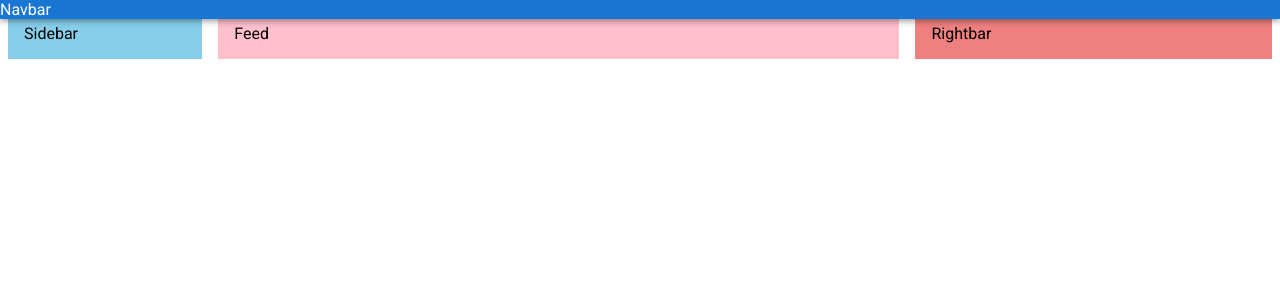
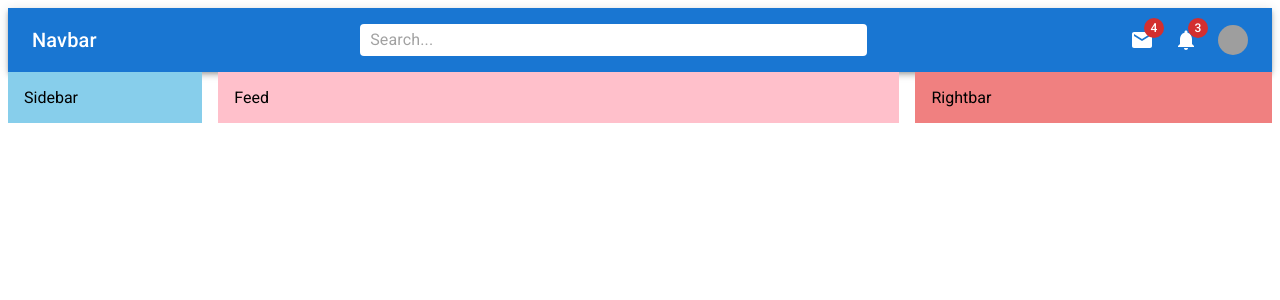
Before and after one commit to SalasDelil/mui-app, a React (Create React App) app: page / in a window 1280 px wide. Shown: the top 300 px of the page. Built offline with nearby package versions, Linux system fonts and the light colour scheme; grey boxes are pictures that could not be loaded.

Commit message:
navbar update

```diff
--- a/src/components/Navbar.jsx
+++ b/src/components/Navbar.jsx
@@ -1,10 +1,103 @@
-import { AppBar, Toolbar, styled, Typography, InputBase } from "@mui/material";
-import { MenuIcon } from "@mui/icons-material";
+import {
+  AppBar,
+  Toolbar,
+  styled,
+  Typography,
+  InputBase,
+  Box,
+  Badge,
+  Avatar,
+  Menu,
+  MenuItem,
+} from "@mui/material";
+import { Mail, Notifications, Widgets } from "@mui/icons-material";
+import { useState } from "react";
+
+const StyledToolbar = styled(Toolbar)({
+  display: "flex",
+  justifyContent: "space-between",
+});
+
+const Search = styled("div")(({ theme }) => ({
+  backgroundColor: "white",
+  padding: "0 10px",
+  borderRadius: theme.shape.borderRadius,
+  width: "40%",
+}));
+
+const Icons = styled(Box)(({ theme }) => ({
+  display: "none",
+  gap: "20px",
+  alignItems: "center",
+  [theme.breakpoints.up("sm")]: {
+    display: "flex",
+  },
+}));
+
+const UserBox = styled(Box)(({ theme }) => ({
+  display: "flex",
+  gap: "10px",
+  alignItems: "center",
+  [theme.breakpoints.up("sm")]: {
+    display: "none",
+  },
+}));
 
 const Navbar = () => {
+  const [open, setOpen] = useState(false)
+
   return (
-    <AppBar>Navbar</AppBar>
-  )
+    <AppBar position="stick">
+      <StyledToolbar>
+        <Typography variant="h6" sx={{ display: { xs: "none", sm: "block" } }}>
+          Navbar
+        </Typography>
+        <Widgets sx={{ display: { xs: "block", sm: "none" } }} />
+        <Search>
+          <InputBase placeholder="Search..." />
+        </Search>
+        <Icons>
+          <Badge badgeContent={4} color="error">
+            <Mail />
+          </Badge>
+          <Badge badgeContent={3} color="error">
+            <Notifications />
+          </Badge>
+          <Avatar
+            sx={{ width: 30, height: 30 }}
+            src="./images/sali.jpg"
+            onClick={(e) => setOpen(true)}
+          />
+        </Icons>
+        <UserBox onClick={(e) => setOpen(true)}>
+          <Avatar
+            sx={{ width: 30, height: 30 }}
+            src="./images/sali.jpg"
+          />
+          <Typography variant="span">Salas</Typography>
+        </UserBox>
+      </StyledToolbar>
+      <Menu
+        id="positioned-menu"
+        aria-labelledby="positioned-button"
+        onClose={(e) => setOpen(false)}
+        open={open}
+        anchorOrigin={{
+          vertical: "top",
+          horizontal: "right"
+        }}
+        transformOrigin={{
+          vertical:"top",
+          horizontal:"right"
+        }}
+      >
+        <MenuItem>Profile</MenuItem>
+        <MenuItem>My account</MenuItem>
+        <MenuItem>Logout</MenuItem>
+
+      </Menu>
+    </AppBar>
+  );
 };
 
 export default Navbar;
```
Also changed, not shown: src/images/Mesi.jpg (added), 1 other file (tests, documents, lock files or other folders).
